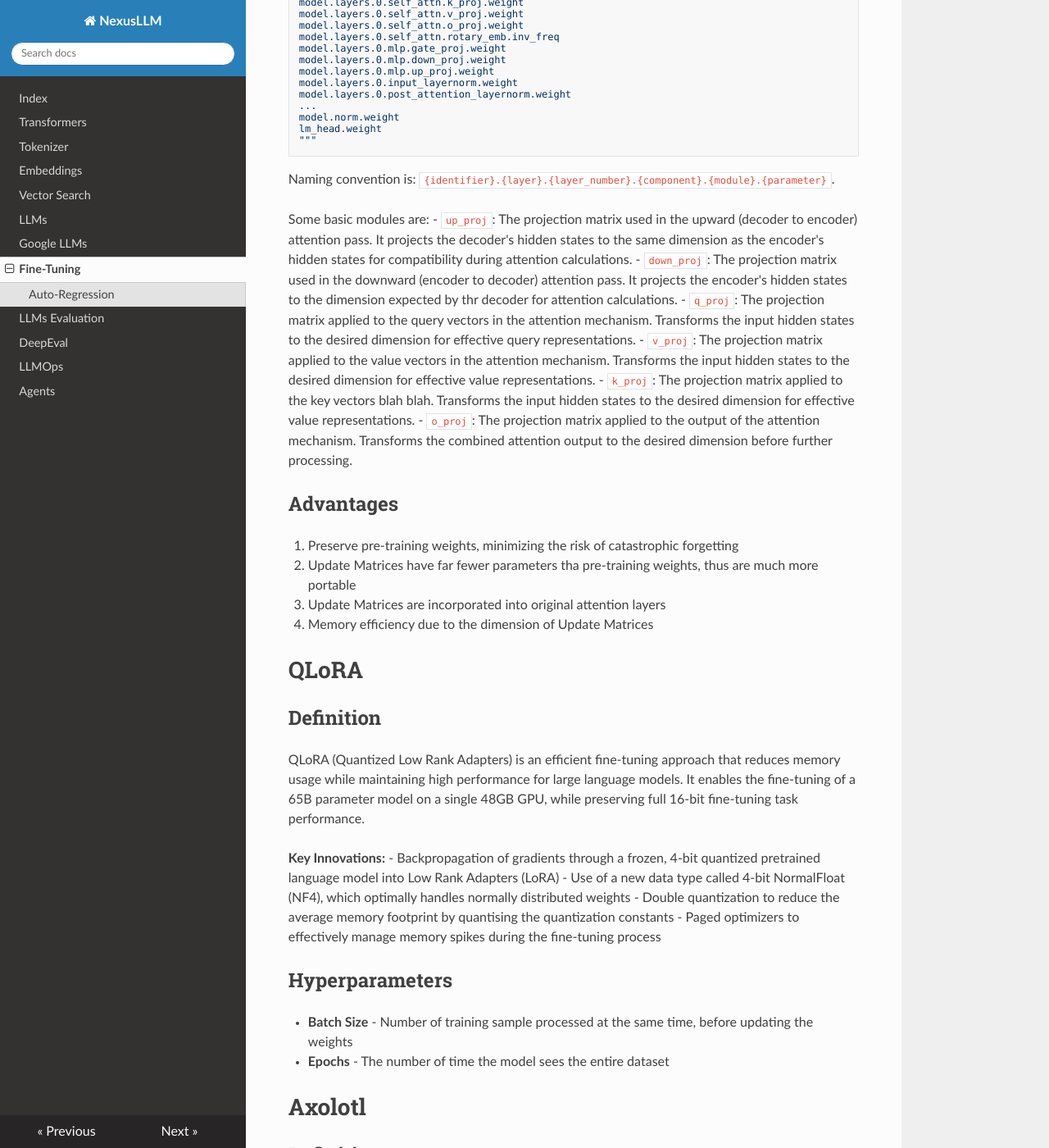
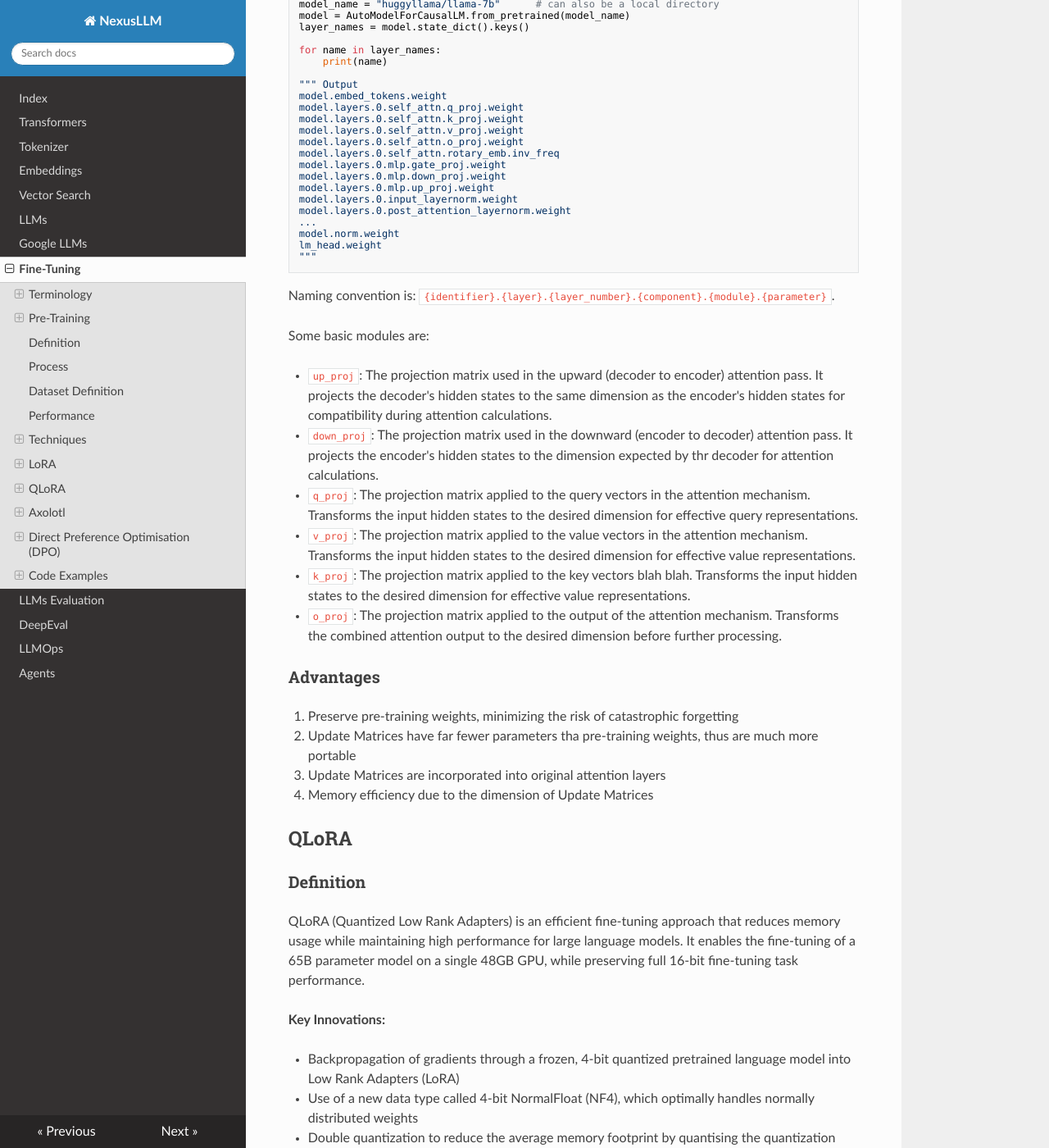
Before and after one commit to Volscente/NexusLLM, an MkDocs documentation site: the page built from documentation/docs/fine_tuning.md, in a window 1280 px wide and 1400 px high, scrolled down 4281 px. Shown: the whole window at 82% size. Built offline with MkDocs 1.6.1, drawn with Linux system fonts in a browser that asks for light colours; nearby versions of some CDN libraries; some of the changed text lies outside the part shown.

Commit message:
Update fine_tuning.md

````diff
--- a/documentation/docs/fine_tuning.md
+++ b/documentation/docs/fine_tuning.md
@@ -8,13 +9,13 @@
 
 This feature is not always incorporated. For example, BERT does not have it.
 
-# Pre-Training
-## Definition
+## Pre-Training
+### Definition
 It's the very first step of training a LLM and, in this operation, a huge amount of
 text data is processed.
 
-## Steps
-### Data Processing
+### Steps
+#### Data Processing
 In order to feed the text data in the training process, they have to be converted into tokens
 by a *Tokenizer*, which is specifically trained for the task.
 
@@ -26,17 +27,16 @@
 and incorporating any necessary special tokens or attention masks.
 Once the dataset is pre-processed, it is ready to be used for the pre-training phase.
 
-### Training
+#### Training
 In this step, the model learns either to predict the next token in a sequence,
 or filling the missing tokens in a given sequence. In this way, the model learn  language patterns, grammar, and semantic relationships
 
 The task depends on the training algorithm, but it is a supervised-learning algorithm.
 
-#### Learning Algorithms
+##### Learning Algorithms
 - **Masked Language Modeling** - The model tries to predict certain masked tokens within the input sequence
 - **Casual Language Modeling** - The model tries to predict the next token given the preceding context
 
-# Fine-Tuning
 ## Definition
 LLMs are *pre-trained* on very extensive text corpus
 - LLaMa 2 on 2 trillion tokens
@@ -60,6 +60,7 @@
 
 ## Dataset Definition
 The dataset used for the Fine-Tuning should have:
+
 1. **Data Diversity** - Do not address a single task, but aim for more. Ensure to include all possible conversation scenarios
 2. **Dataset Size** - At least 10MiB. It's not easy to overfit a pre-trained model with fine-tuning, so the more, the better
 3. **Dataset Quality** - Do not feed garbage
@@ -75,6 +76,7 @@
 acting as labels.
 
 It requires:
+
 1. Good quality instruction dataset
 2. Prompt template
 
@@ -94,6 +96,7 @@
 compared to traditional fine-tuning of the entire model.
 
 Some PEFT techniques are:
+
 - **Adapter-based fine-tuning** - It employs small modules, called adapters, to the pre-trained model. Only adapters' parameters are trained
 - **Low-Rank Adaptation (LoRA)** - It uses two smaller matrices to approximate the original weight matrix update instead
 of fine-tuning the whole LLM. This technique freezes the original weights and trains these update matrices,
@@ -103,8 +106,8 @@
 ### Comparison
 RLHF is able to better capture humans way of generating responses, but it's harder to implement.
 
-# LoRA
-## General
+## LoRA
+### General
 The *Low-Rang Adaptation* algorithm is designed for fine-tuning LLMs while keeping memory consumption low.
 
 The main concept is the *Low Rank*: there are very few elements in the weights matrices of an LLM that carry information.
@@ -112,7 +115,7 @@
 
 The main point to fine-tune is the Self-Attention layer, since it's the one having the lowest rank (i.e, the most redundant information)
 
-## Process
+### Process
 LLMs are pre-trained by updating the weights of certain weight matrices, added into the model's architecture.
 LoRA focuses on pair of *Rank-Decomposition Weight Matrices* (Update matrices)
 to the existing pre-training weights. It basically adds new weights matrices on top.
@@ -132,6 +135,7 @@
 It determines which weights and matrices have to be targeted. By default, the
 *Query Vector* and *Value Vector*.
 Such matrices can be usually retrieved as follow:
+
 ```python
 from transformers import AutoModelForCausalLM
 model_name = "huggyllama/llama-7b"      # can also be a local directory
@@ -162,6 +166,7 @@
 Naming convention is: `{identifier}.{layer}.{layer_number}.{component}.{module}.{parameter}`.
 
 Some basic modules are:
+
 - `up_proj`: The projection matrix used in the upward (decoder to encoder) attention pass.
 It projects the decoder's hidden states to the same dimension as the encoder's hidden states
 for compatibility during attention calculations.
@@ -177,44 +182,46 @@
 - `o_proj`: The projection matrix applied to the output of the attention mechanism.
 Transforms the combined attention output to the desired dimension before further processing.
 
-## Advantages
+### Advantages
 1. Preserve pre-training weights, minimizing the risk of catastrophic forgetting
 2. Update Matrices have far fewer parameters tha pre-training weights, thus are much more portable
 3. Update Matrices are incorporated into original attention layers
 4. Memory efficiency due to the dimension of Update Matrices
 
 
-# QLoRA
-## Definition
+## QLoRA
+### Definition
 QLoRA (Quantized Low Rank Adapters) is an efficient fine-tuning approach that reduces memory usage
 while maintaining high performance for large language models.
 It enables the fine-tuning of a 65B parameter model on a single 48GB GPU,
 while preserving full 16-bit fine-tuning task performance.
 
 **Key Innovations:**
+
 - Backpropagation of gradients through a frozen, 4-bit quantized pretrained language model into Low Rank Adapters (LoRA)
 - Use of a new data type called 4-bit NormalFloat (NF4), which optimally handles normally distributed weights
 - Double quantization to reduce the average memory footprint by quantising the quantization constants
 - Paged optimizers to effectively manage memory spikes during the fine-tuning process
 
-## Hyperparameters
+### Hyperparameters
 - **Batch Size** - Number of training sample processed at the same time, before updating the weights
 - **Epochs** - The number of time the model sees the entire dataset
 
-# Axolotl
-## Definition
+## Axolotl
+### Definition
 Axolotl is a tool designed to streamline the fine-tuning of various AI models,
 offering support for multiple configurations and architectures. It supports different moodels (e.g., LLaMA, Falcon, etc.)
 and different Fine-Tuning algorithms, such as LoRA and QLoRA.
 
-## Advantages
+### Advantages
 - **Single Configuration File** - All parameters used to train an LLM are neatly stored in a yaml config file.
 This makes it convenient for sharing and reproducing models.
 Examples in the GitHub repo [here](https://github.com/OpenAccess-AI-Collective/axolotl/tree/main/examples).
 - **Dataset Flexibility** - Different prompt's formats supported
 
-## Modify Configuration
+### Modify Configuration
 Some parameters that should be usually changed are:
+
 - `base_model`
 - `base_model_config` (Usually the same as the `base_model`)
 - `hub_model_id` (New model name)
@@ -235,11 +242,11 @@
 only a subset of the layers' activations and intermediate gradients are stored,
 while the remaining layers' activations are recomputed during the backward pass when needed.
 
-# Direct Preference Optimisation (DPO)
-## Definition
+## Direct Preference Optimisation (DPO)
+### Definition
 It is RLHF Fine-Tuning technique.
 
-## PPO vs DPO
+### PPO vs DPO
 The *Proximal Policy Optimization (PPO)* is another reinforcement learning algorithm that aims to improve the policy of an agent.
 One of the key features of PPO is the use of a "proximal policy optimization" approach,
 which constrains the policy updates to be within a certain "trust region"
@@ -253,8 +260,8 @@
 In DPO, the agent learns a preference function that assigns values or scores to different actions or
 policies based on their expected long-term rewards.
 
-# Code Examples
-## SFT on Vertex AI
+## Code Examples
+### SFT on Vertex AI
 ```python
 Python
   # Before you start run this command:
````
Also changed, not shown: other parts of documentation/docs/fine_tuning.md (+3 -2 lines).
